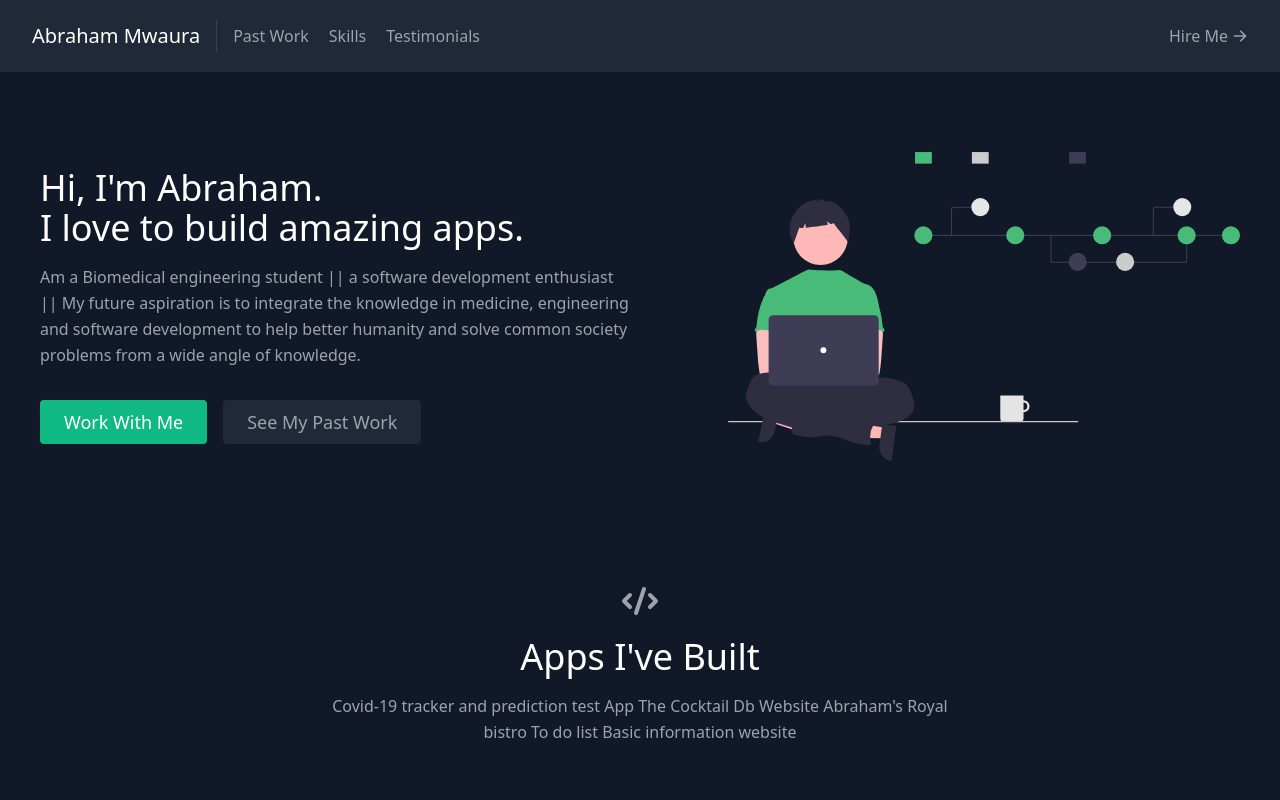
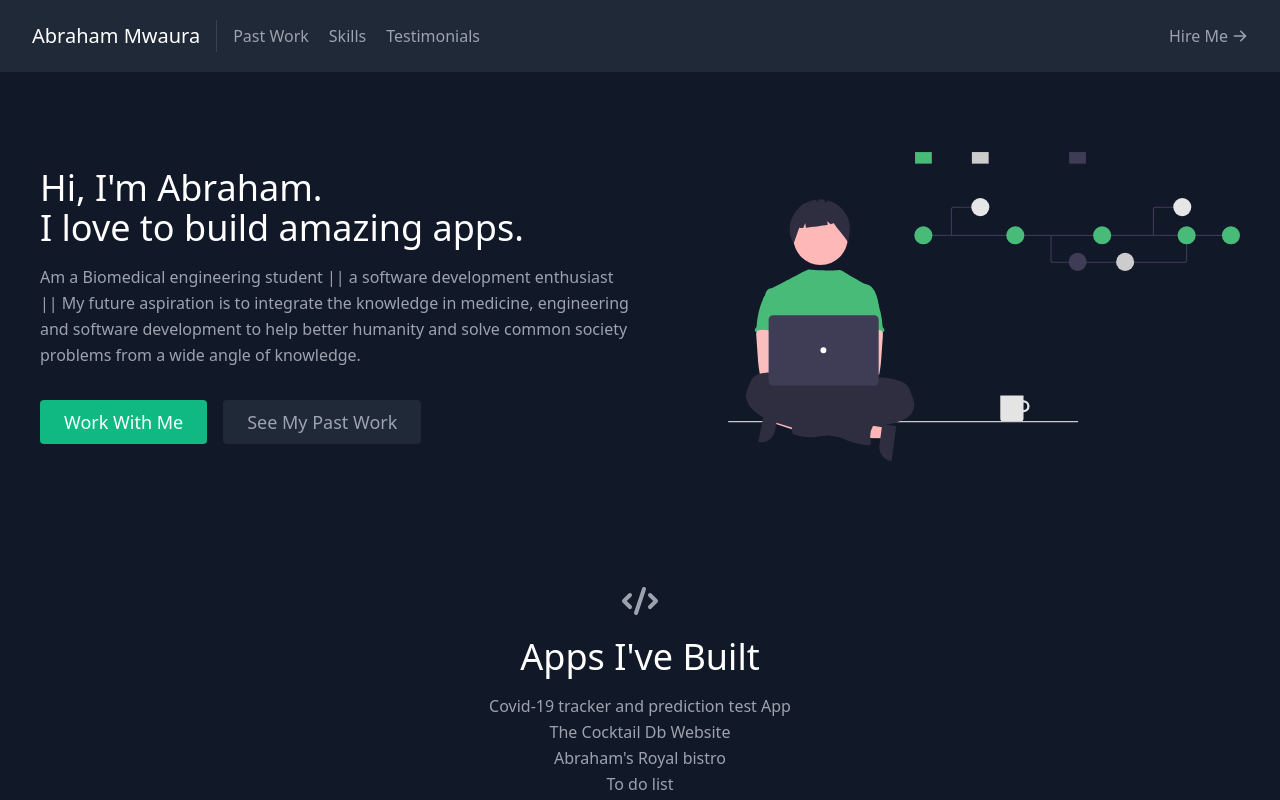
Before and after one commit to Abraham-Mwaura/My-portifolio, a React (Create React App) app in the folder my-portfolio/: page / in a window 1280 px wide. Shown: the top 800 px of the page. Built offline with nearby package versions, Linux system fonts and the light colour scheme.

Commit message:
ordered list

```diff
--- a/my-portfolio/src/components/Projects.js
+++ b/my-portfolio/src/components/Projects.js
@@ -17,11 +17,14 @@ export default function Projects() {
             Apps I've Built
           </h1>
           <p className="lg:w-2/3 mx-auto leading-relaxed text-base">
-           Covid-19 tracker and prediction test App
-           The Cocktail Db Website
-           Abraham's Royal bistro
-           To do list
-           Basic information website
+            <ul>
+           <li> Covid-19 tracker and prediction test App</li>
+           <li>The Cocktail Db Website </li>
+           <li> Abraham's Royal bistro</li>
+           <li> To do list</li>
+           <li> An "About me" website</li>
+            </ul>
+
           </p>
         </div>
         <div className="flex flex-wrap -m-4">
```
